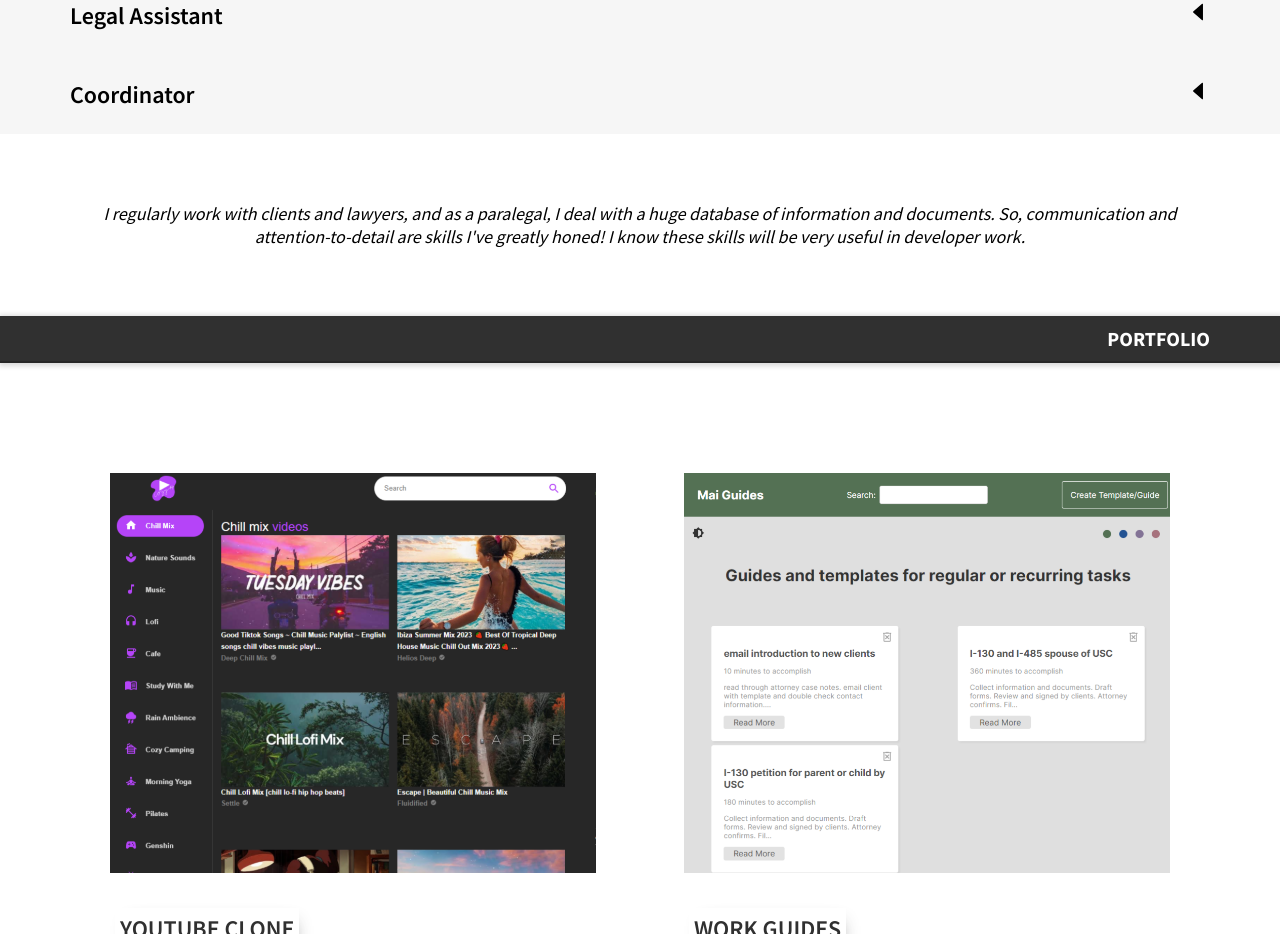
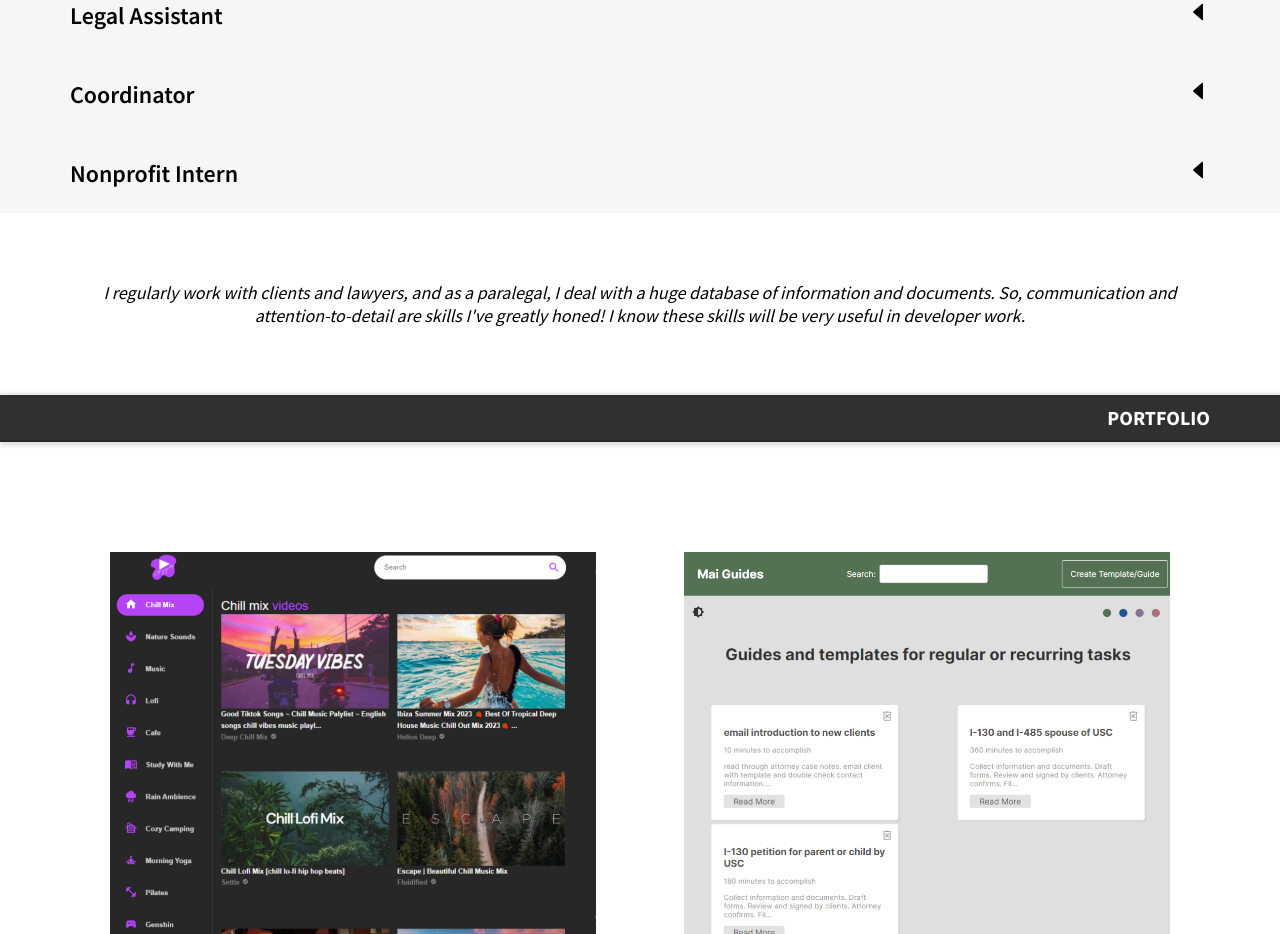
Before and after one commit to alex-reason/cv-web, a React (Create React App) app: page / in a window 1280 px wide. Shown: the part 2220-3154 px from the top of the page. Built offline with nearby package versions, Linux system fonts and the light colour scheme; a web font is replaced by a local one.

Commit message:
updated experience sec

```diff
--- a/src/assets/data.js
+++ b/src/assets/data.js
@@ -75,7 +75,7 @@ const experienceData = [
         id: 'experience1',
         label: 'Paralegal',
         content: [
-            'From September 2020',
+            'Tancinco Law PC. From September 2020',
             'Works on around 10-20 immigration related cases a week with minimal supervision from the attorneys.',
             'Uses AWS and other web services to efficiently file applications.',
             'Maintains relationships with around 100 clients yearly by gathering, evaluating, and organizing extensive amounts of client data in a digital filing system throughout the case process.',
@@ -87,7 +87,7 @@ const experienceData = [
         id: 'experience2',
         label: 'Legal Assistant',
         content: [
-            'November 2018 - March 2020',
+            'Tancinco Law PC. November 2018 - March 2020',
             'Prepared immigration related applications with the supervision of 1-2 attorneys.',
             'Stayed in constant communication with around 10 new and current clients a day by gathering information, updating clients of their cases, and maintaining comprehensive spreadsheets of cases and clients along with their respective timetables.',
             'Managed schedules of 5 attorneys.',
@@ -98,11 +98,20 @@ const experienceData = [
         id: 'experience3',
         label: 'Coordinator',
         content: [
-            'April 2018 - March 2020',
+            'Kwan Academy and Music. April 2018 - March 2020',
             'Class coordinator and assistant to the music school director.',
             'Proposed music classes schedules for around 10 clients a week through connecting students and teachers.',
             'Managed the 3-4 recitals twice a year for about 30 students by coordinating with teachers, parents and students, preparing the schedule, and assisting the director.',
             'Created a system for tracking inquiries and potential clients for the music school.',
+        ]
+    },
+    {
+        id: 'experience4',
+        label: 'Nonprofit Intern',
+        content: [
+            'Amnesty International (PH). June 2015 - July 2015',
+            'Worked directly under the Human Rights Officer and head of the Campaigns Office.',
+            'Collaborated with government agencies and other non profits for 2-3 human rights campaign projects under the supervision of the head of the Campaigns office.'
         ]
     }
 ];
```
